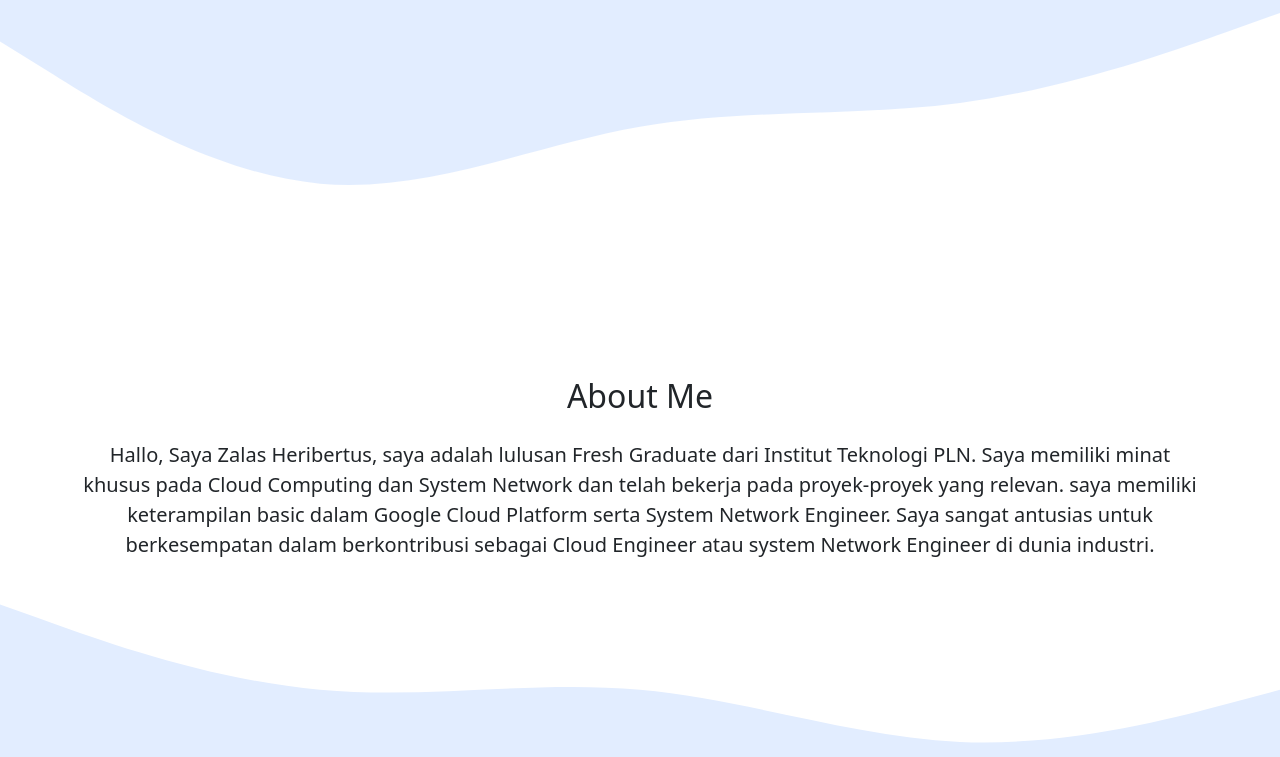
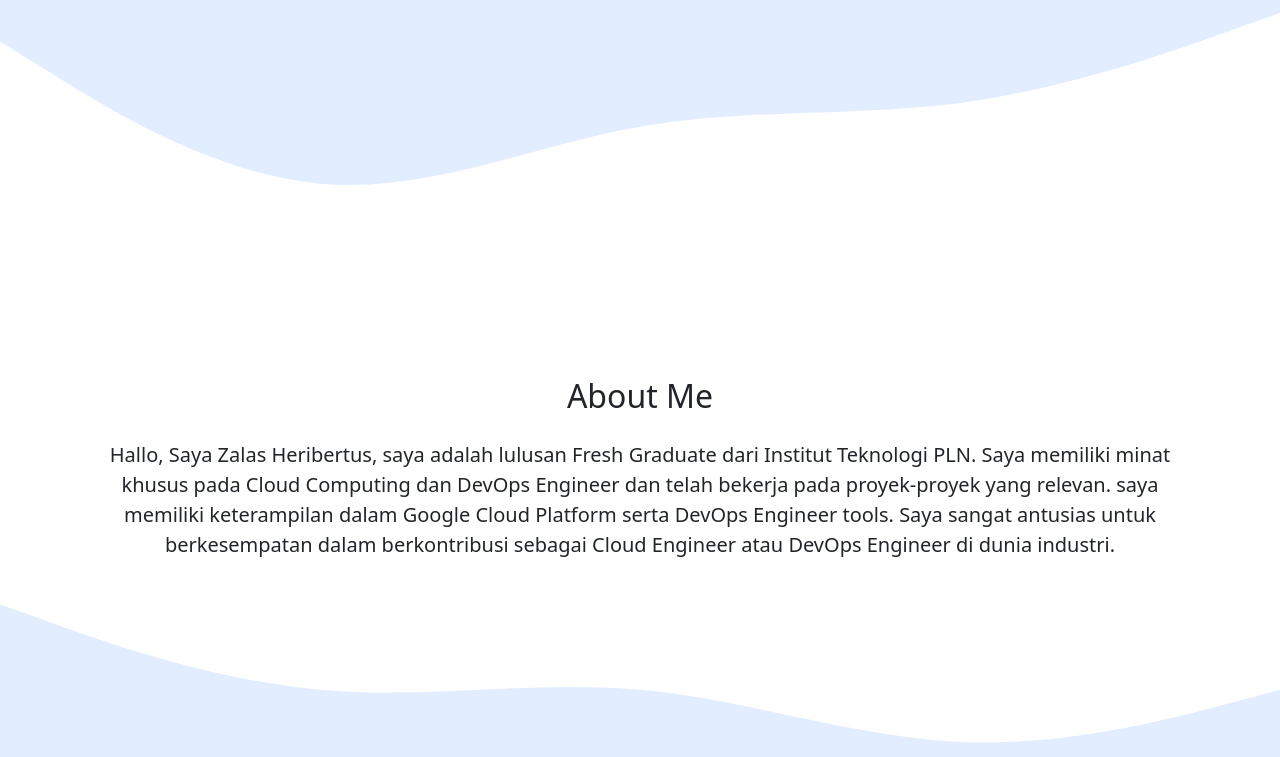
Before and after one commit to zalas07/zalasheribertus.github.io, a plain HTML site: page index.html in a window 1280 px wide. Shown: the part 399-1156 px from the top of the page. Drawn offline with nearby package versions, Linux system fonts and the light colour scheme.

Commit message:
Update index.html
commit perubahaan di keterangan terkait system network engineer

```diff
--- a/index.html
+++ b/index.html
@@ -75,8 +75,8 @@
         <div class="row justify-content-center fs-5 text-center">
           <div class="col-mb-4" data-aos="fade-right">
             <p>
-              Hallo, Saya Zalas Heribertus, saya adalah lulusan Fresh Graduate dari Institut Teknologi PLN. Saya memiliki minat khusus pada Cloud Computing dan System Network dan telah bekerja pada proyek-proyek yang relevan. saya memiliki
-              keterampilan basic dalam Google Cloud Platform serta System Network Engineer. Saya sangat antusias untuk berkesempatan dalam berkontribusi sebagai Cloud Engineer atau system Network Engineer di dunia industri.
+              Hallo, Saya Zalas Heribertus, saya adalah lulusan Fresh Graduate dari Institut Teknologi PLN. Saya memiliki minat khusus pada Cloud Computing dan DevOps Engineer dan telah bekerja pada proyek-proyek yang relevan. saya memiliki
+              keterampilan dalam Google Cloud Platform serta DevOps Engineer tools. Saya sangat antusias untuk berkesempatan dalam berkontribusi sebagai Cloud Engineer atau DevOps Engineer di dunia industri.
             </p>
           </div>
           <div class="col-mb-4"></div>
```
